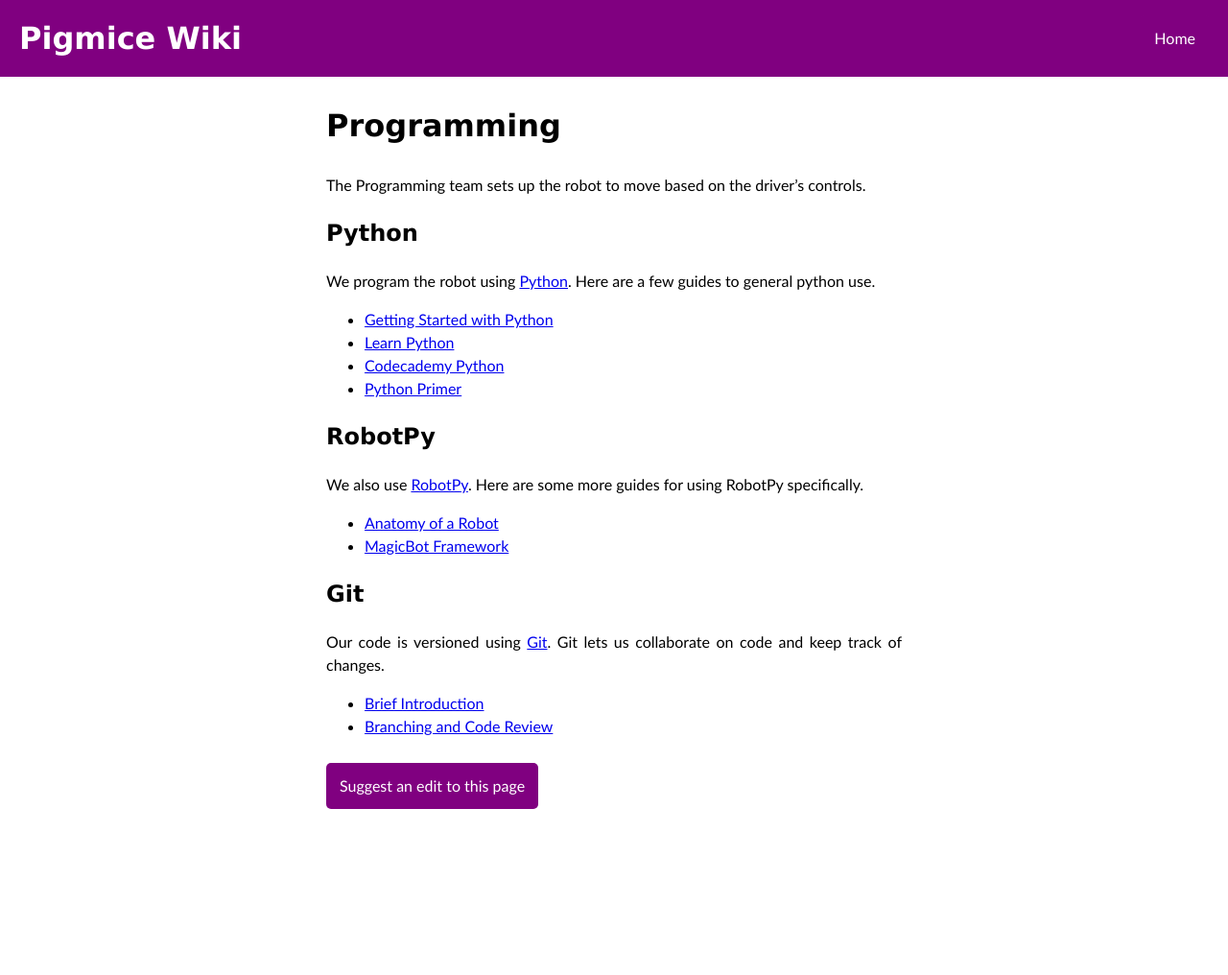
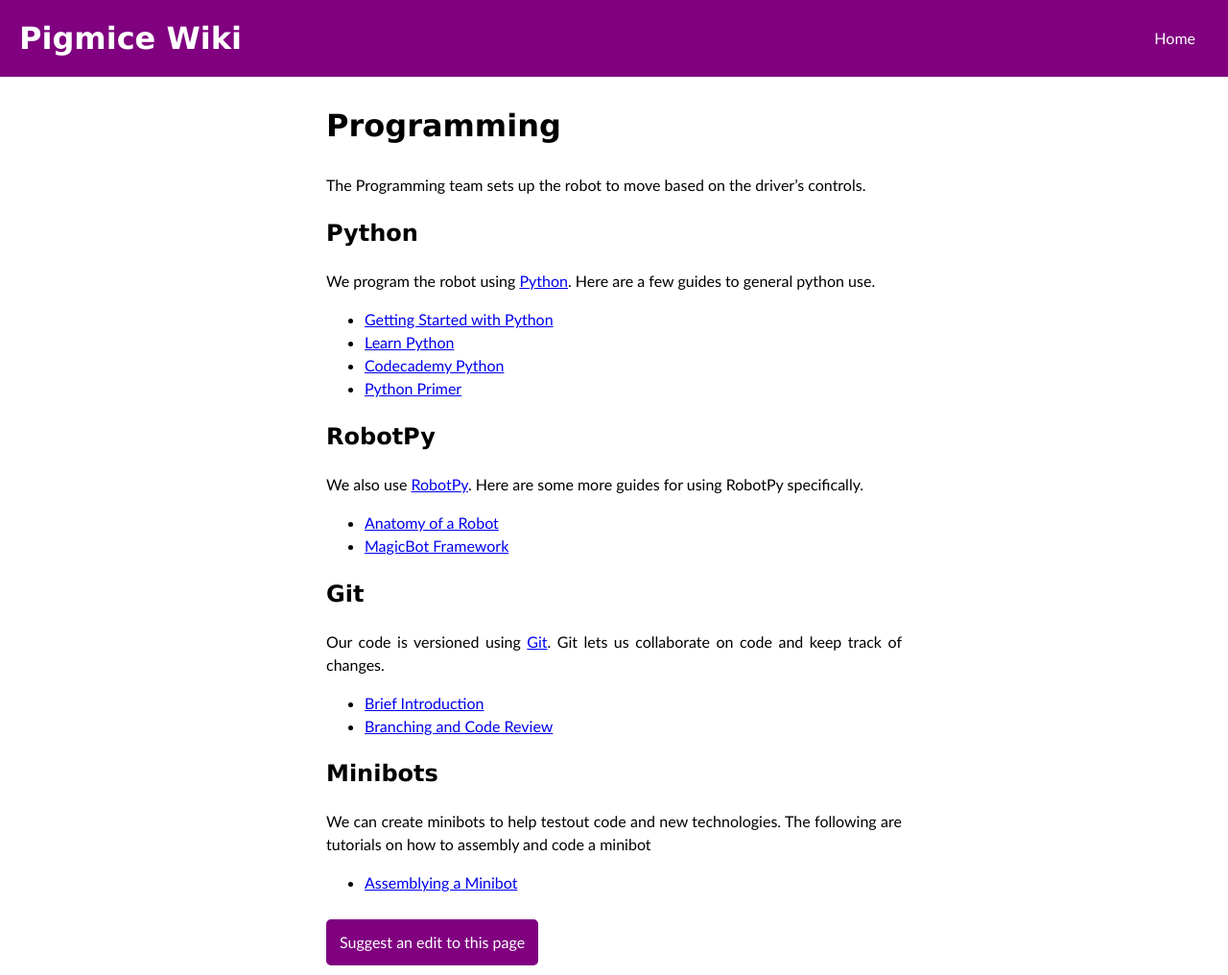
Before and after one commit to Pigmice2733/wiki, a Jekyll site: the page built from programming/index.md, in a window 1280 px wide. Shown: the whole page at 96% size. Built offline with Jekyll 4.4.1, drawn with Linux system fonts in a browser that asks for light colours; our own code applies the rules of GitHub Pages for plain Markdown files; before the commit the page ends 900 px from its top, so only the background shows below that.

Commit message:
Update index.md

```diff
--- a/programming/index.md
+++ b/programming/index.md
@@ -21,3 +21,7 @@ Our code is versioned using [Git](https://git-scm.com/). Git lets us collaborate
 
 - [Brief Introduction](https://try.github.io)
 - [Branching and Code Review](branching)
+
+## Minibots
+We can create minibots to help testout code and new technologies. The following are tutorials on how to assembly and code a minibot
+- [Assemblying a Minibot](minibot-assembly-tutorial.html)
```
